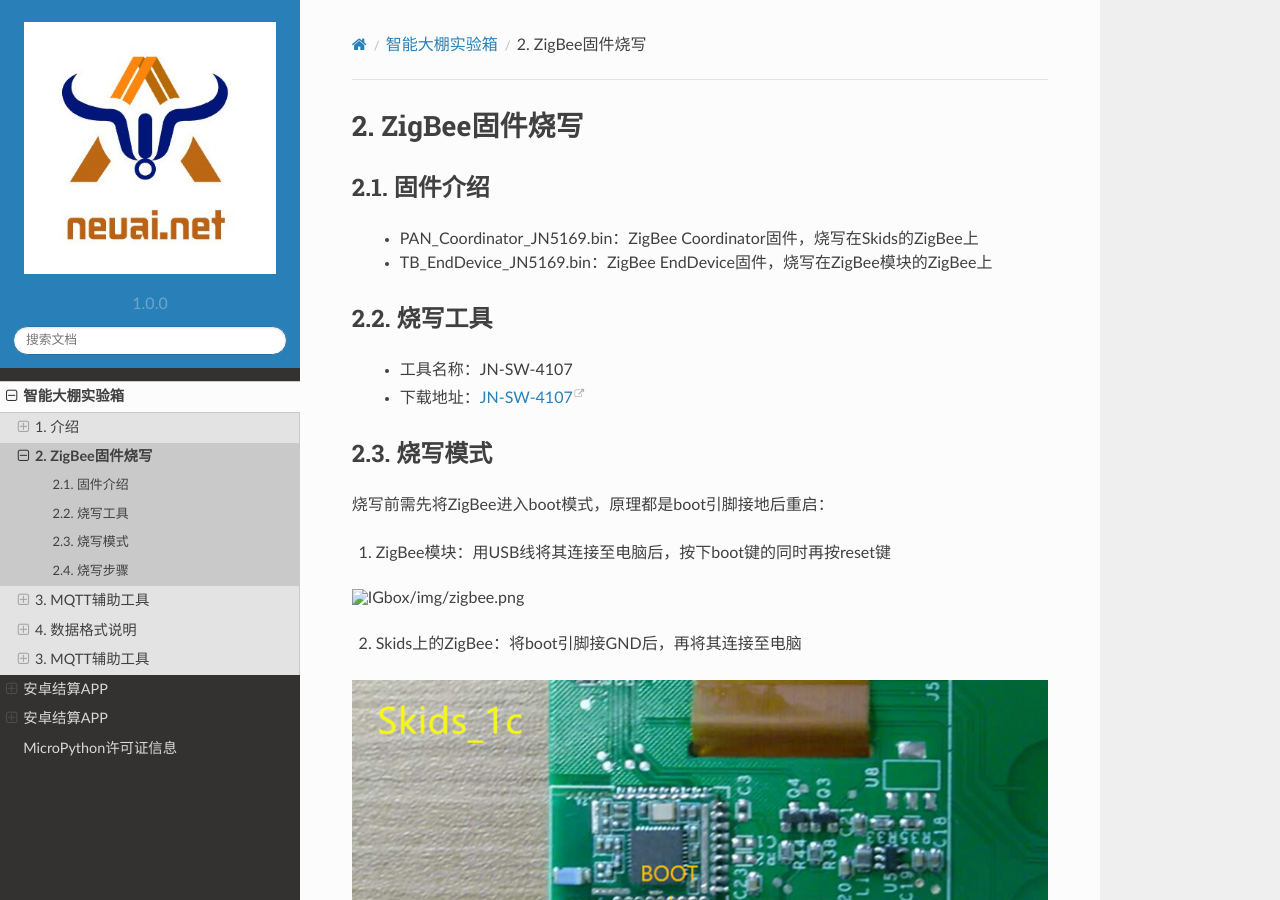
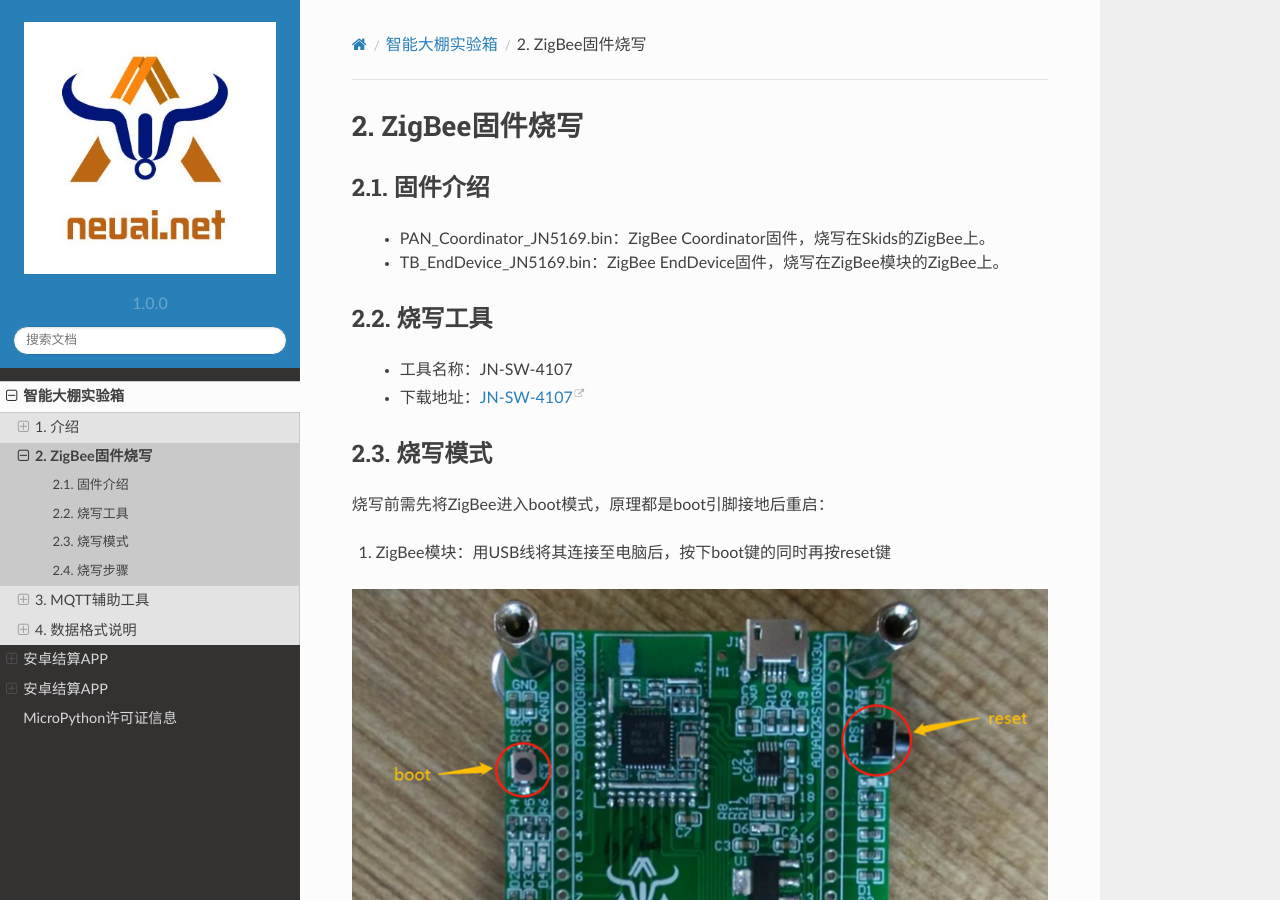
Before and after one commit to yangzl2014/SYDXGreenHouseDocs, a Sphinx documentation site: the page built from docs/IGbox/zigbeeBurn.rst, in a window 1280 px wide and 900 px high. Built offline with Sphinx 7.4.7 and the Read the Docs theme 2.0.0, drawn with Linux system fonts in a browser that asks for light colours; pages that are not in the unit, such as notebooks, are missing from menus.

Commit message:
intelligent greenhouse RST

```diff
--- a/docs/IGbox/dataFormat.rst
+++ b/docs/IGbox/dataFormat.rst
@@ -116,7 +116,7 @@ MQTT主题数据格式
 
 (3) "/intelligence_agriculture/sendData"主题，gateway发送传感数据的主题，数据格式为：
 
-.. image:: img/mqtt1.png
+.. image:: img/mqtt1.PNG
 
 例如：
 ::
@@ -124,7 +124,7 @@ MQTT主题数据格式
 
 (4) "/intelligence_agriculture/sendControlData"主题，gateway接收控制数据的主题，数据格式为：
 
-.. image:: img/mqtt2.png
+.. image:: img/mqtt2.PNG
 
 例如：
 ::
--- a/docs/IGbox/index.rst
+++ b/docs/IGbox/index.rst
@@ -11,4 +11,3 @@
    zigbeeBurn.rst
    mqtt.rst
    dataFormat.rst
-   mqtt.rst
--- a/docs/IGbox/zigbeeBurn.rst
+++ b/docs/IGbox/zigbeeBurn.rst
@@ -6,8 +6,8 @@ ZigBee固件烧写
 固件介绍
 -----------------------
 
-  + PAN_Coordinator_JN5169.bin：ZigBee Coordinator固件，烧写在Skids的ZigBee上
-  + TB_EndDevice_JN5169.bin：ZigBee EndDevice固件，烧写在ZigBee模块的ZigBee上
+  + PAN_Coordinator_JN5169.bin：ZigBee Coordinator固件，烧写在Skids的ZigBee上。
+  + TB_EndDevice_JN5169.bin：ZigBee EndDevice固件，烧写在ZigBee模块的ZigBee上。
 
 
 烧写工具
```
Also changed, not shown: docs/IGbox/img/architecture1.jpg (added), docs/IGbox/img/atFormat.jpg (added), docs/IGbox/img/mqtt3.png (added), docs/IGbox/img/mqtt4.png (added), docs/IGbox/img/mqtt5.png (added), docs/IGbox/img/mqtt6.png (added), docs/IGbox/img/mqtt7.png (added), docs/IGbox/img/mqtt8.png (added), docs/IGbox/img/zigbee.png (added).
